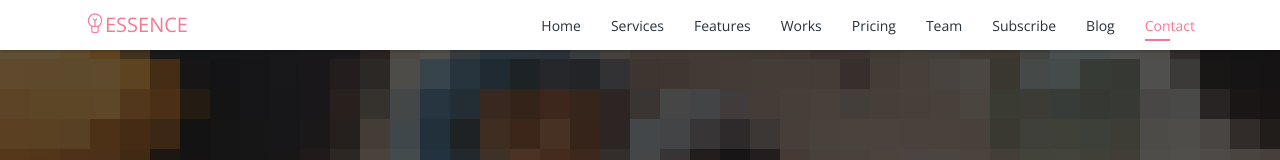
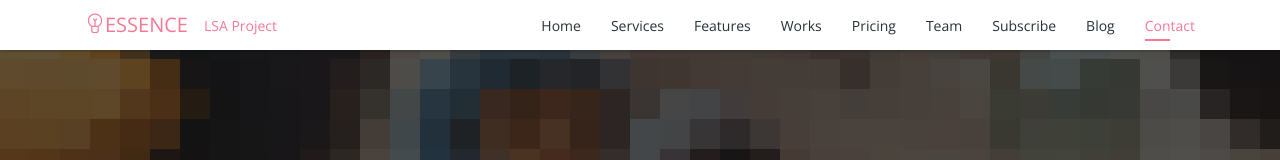
Before and after one commit to MarkPopovich/MarkPopovich.github.io, a plain HTML site: page index.html in a window 1280 px wide. Shown: the top 160 px of the page. Drawn offline with nearby package versions, Linux system fonts and the light colour scheme; files whose address does not match are found by name.

Commit message:
added link to LSA

```diff
--- a/index.html
+++ b/index.html
@@ -30,6 +30,7 @@
       <nav class="navbar navbar-expand-md fixed-top scrolling-navbar bg-white">
         <div class="container">
           <a class="navbar-brand" href="index.html"><span class="lni-bulb"></span>ESSENCE</a>
+          <a href="https://markpopovich.github.io/LSA_wikipedia_search/">LSA Project</a>
           <button class="navbar-toggler" type="button" data-toggle="collapse" data-target="#navbarCollapse" aria-controls="navbarCollapse" aria-expanded="false" aria-label="Toggle navigation">
             <i class="lni-menu"></i>
           </button>
```
